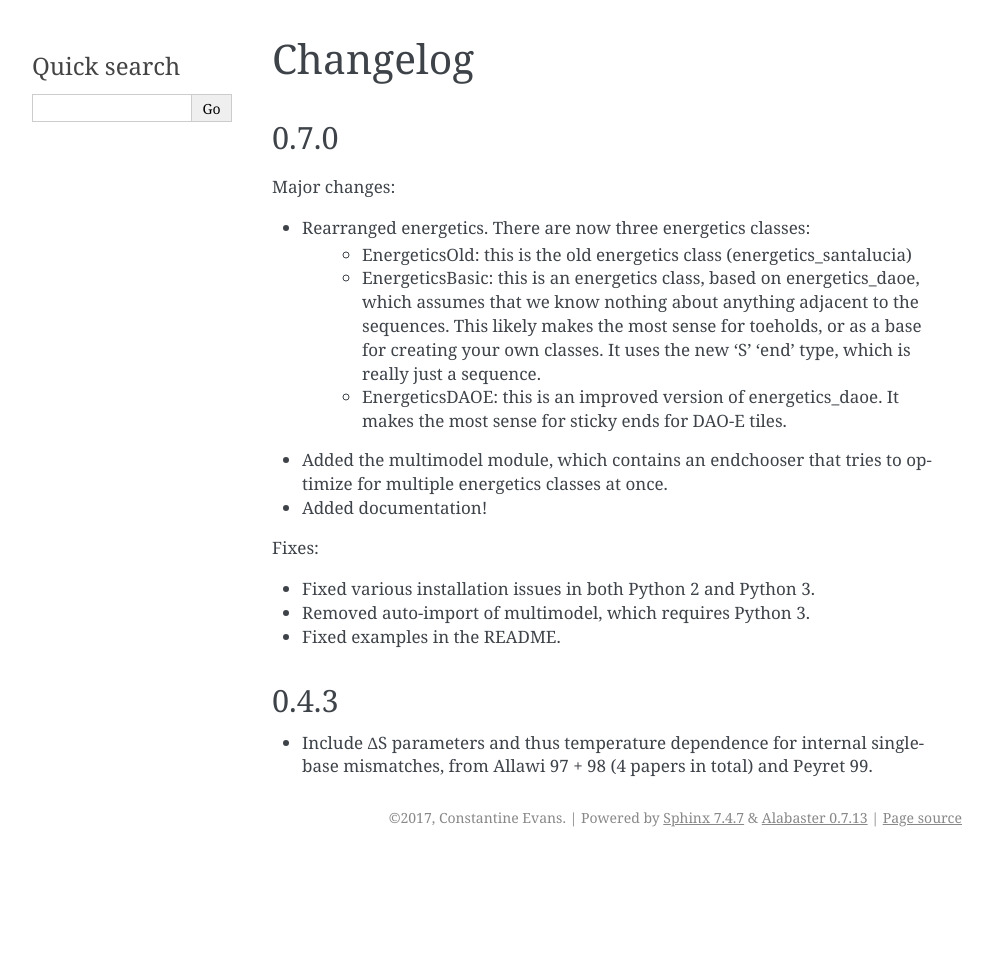
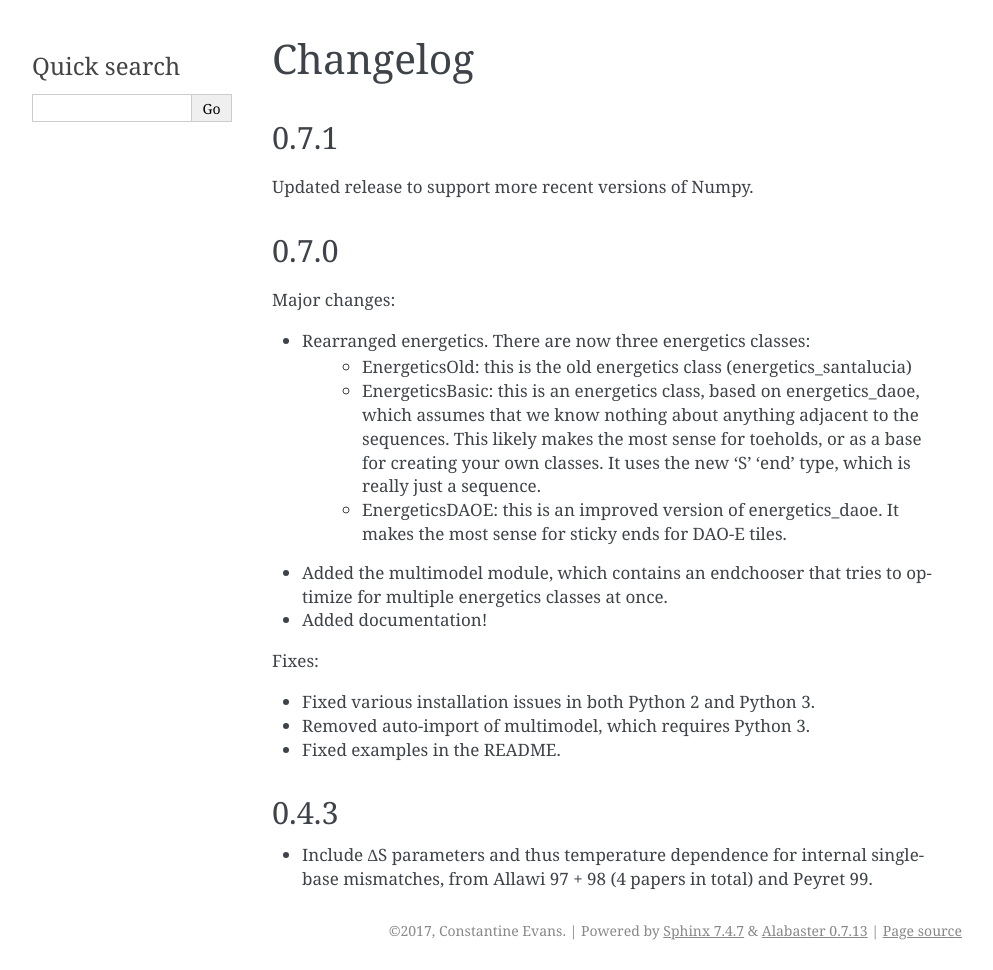
Before and after one commit to DNA-and-Natural-Algorithms-Group/stickydesign, a Sphinx documentation site: the page built from docs/changelog.rst, in a window 1280 px wide. Shown: the whole page, without its empty margins (148-1141 px from the left). Built offline with Sphinx 7.4.7, drawn with Linux system fonts in a browser that asks for light colours; pages that are not in the unit, such as notebooks, are missing from menus; before the commit the page ends 900 px from its top, so only the background shows below that.

Commit message:
Updated build process to support more recent Numpy versions.

```diff
--- a/docs/changelog.rst
+++ b/docs/changelog.rst
@@ -1,5 +1,10 @@
 Changelog
 ==========
+
+0.7.1
+-----
+
+Updated release to support more recent versions of Numpy.
 
 0.7.0
 -----
--- a/docs/conf.py
+++ b/docs/conf.py
@@ -63,9 +63,9 @@
 # built documents.
 #
 # The short X.Y version.
-version = '0.6.0'
+version = '0.7.1'
 # The full version, including alpha/beta/rc tags.
-release = '0.6.0'
+release = '0.7.1'
 
 # The language for content autogenerated by Sphinx. Refer to documentation
 # for a list of supported languages.
--- a/setup.py
+++ b/setup.py
@@ -6,7 +6,7 @@
     def finalize_options(self):
         _build_ext.finalize_options(self)
         # Prevent numpy from thinking it is still in its setup process:
-        __builtins__.__NUMPY_SETUP__ = False
+        #__builtins__.__NUMPY_SETUP__ = False
         import numpy # NOQA
         self.include_dirs.append(numpy.get_include())
 
@@ -21,14 +21,14 @@
 # run the setup
 setup(
     name='stickydesign',
-    version='0.7.0',
+    version='0.7.1',
     setup_requires=['numpy'],
     packages=['stickydesign'],
     ext_modules=[stickyext],
     cmdclass={'build_ext':build_ext},
     package_data={'stickydesign': ['params/dnastackingbig.csv']},
     author="Constantine Glen Evans",
-    author_email="cevans@evans.foundation",
+    author_email="constantine@costi.net",
     description="StickyDesign DNA Tile Sticky End Package",
     url='http://dna.caltech.edu/StickyDesign',
     zip_safe=True,
--- a/stickydesign/version.py
+++ b/stickydesign/version.py
@@ -1 +1 @@
-__version__ = '0.6.0'
+__version__ = '0.7.1'
```
